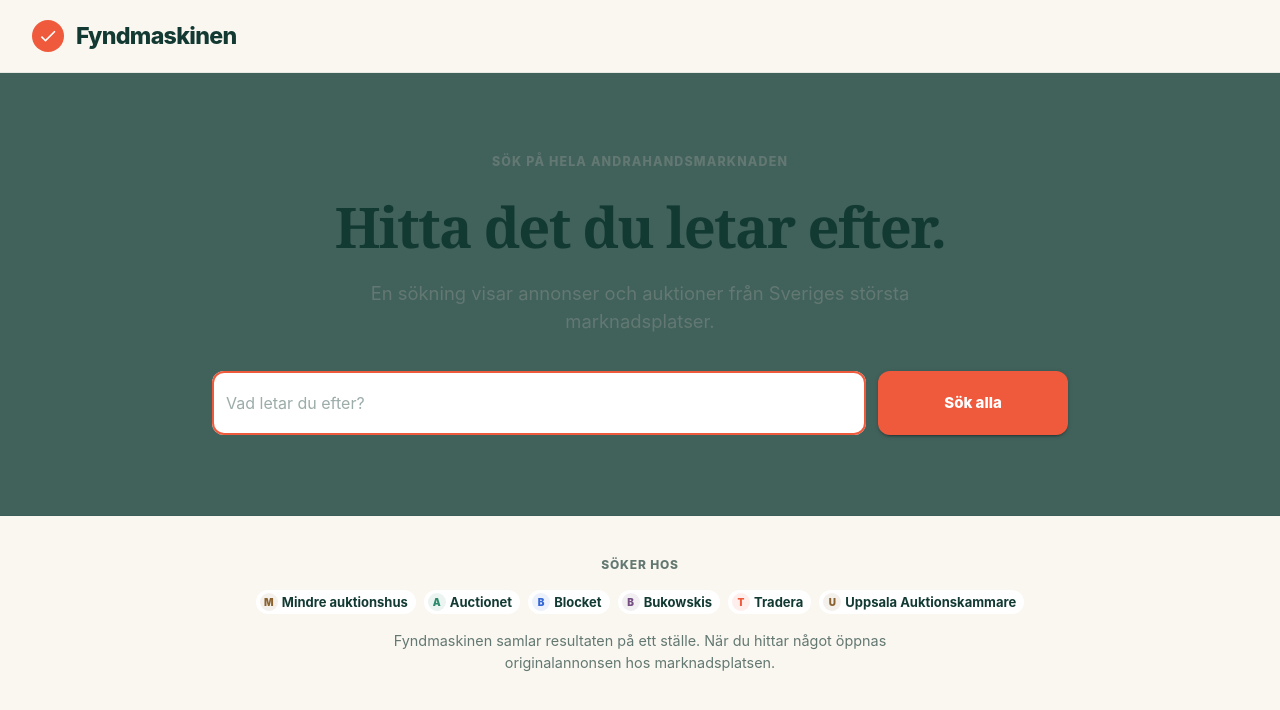
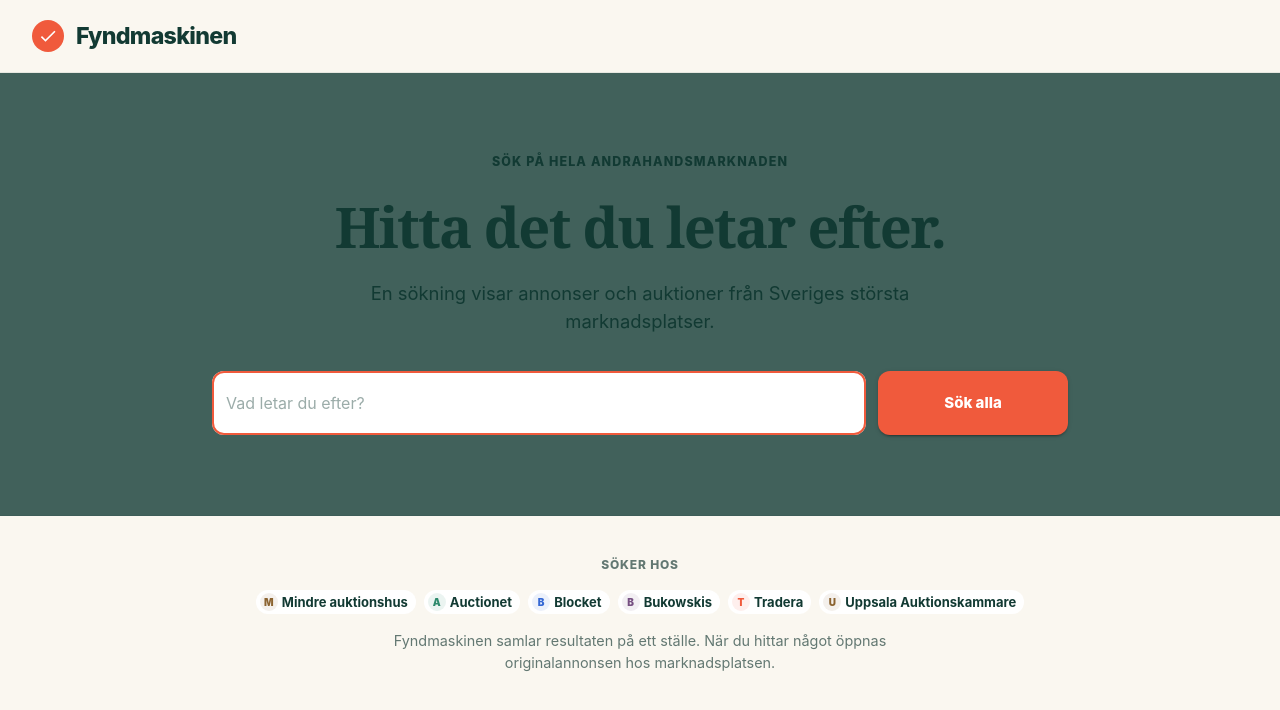
Before and after one commit to kokarn/fyndmaskinen-site, a React (Create React App) app: page /v2 in a window 1280 px wide. Shown: the top 710 px of the page. Built offline with nearby package versions, Linux system fonts and the light colour scheme.

Commit message:
fix: improve hero text contrast

```diff
--- a/src/v2/design-system/LandingHero.js
+++ b/src/v2/design-system/LandingHero.js
@@ -49,7 +49,7 @@ const LandingHero = ({
                     }}
                 >
                     <Typography
-                        color = 'text.secondary'
+                        color = 'secondary.main'
                         fontSize = '0.78rem'
                         fontWeight = {850}
                         letterSpacing = '0.09em'
@@ -64,7 +64,7 @@ const LandingHero = ({
                         {'Hitta det du letar efter.'}
                     </Typography>
                     <Typography
-                        color = 'text.secondary'
+                        color = 'secondary.main'
                         fontSize = {{
                             sm: '1.15rem',
                             xs: '1rem',
```
